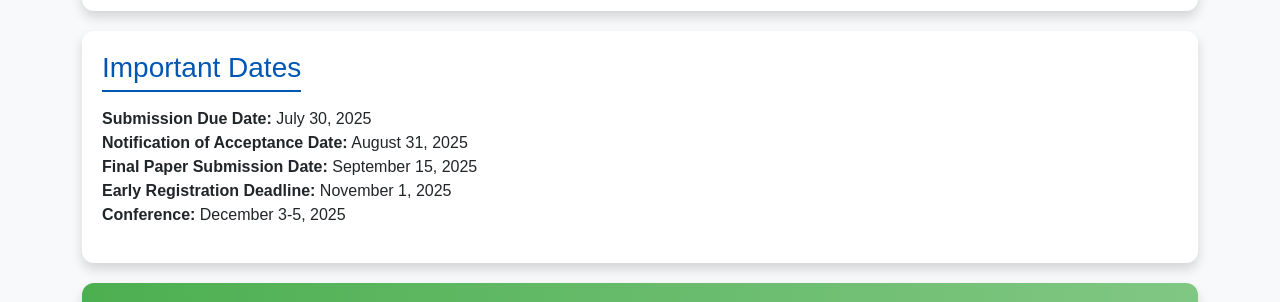
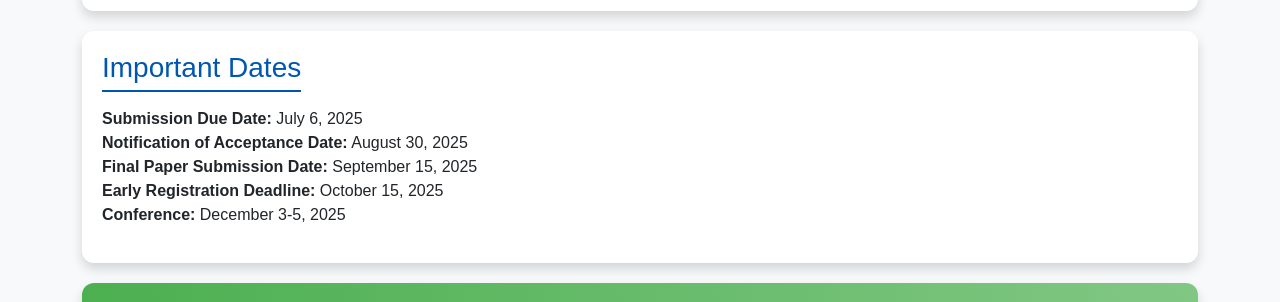
Before and after one commit to icea2025/latrobe, a Jekyll site: the page papers/index.html, which Jekyll copies as it is, in a window 1280 px wide and 900 px high, scrolled down 1843 px. Shown: the part 150-452 px from the top of the window. Built offline with Jekyll 4.4.1, drawn with Linux system fonts in a browser that asks for light colours.

Commit message:
Update index.html

```diff
--- a/papers/index.html
+++ b/papers/index.html
@@ -186,10 +186,10 @@
     <div class="important-dates">
       <h3>Important Dates</h3>
       <ul>
-        <li><b>Submission Due Date:</b> July 30, 2025</li>
-        <li><b>Notification of Acceptance Date:</b> August 31, 2025</li>
+        <li><b>Submission Due Date:</b> July 6, 2025</li>
+        <li><b>Notification of Acceptance Date:</b> August 30, 2025</li>
         <li><b>Final Paper Submission Date:</b> September 15, 2025</li>
-        <li><b>Early Registration Deadline:</b> November 1, 2025</li>
+        <li><b>Early Registration Deadline:</b> October 15, 2025</li>
         <li><b>Conference:</b> December 3-5, 2025</li>
       </ul>
     </div>
```
